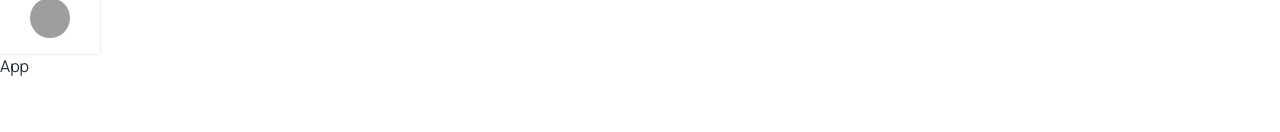
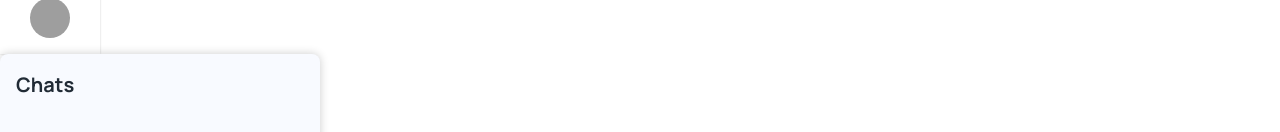
Before and after one commit to BlackProgrammer-prog/ProjectAP, a React (Create React App) app in the folder Frontend/: page /app in a window 1280 px wide. Shown: the part 746-878 px from the top of the page. Before the commit the page ends 824 px from the top, so only its background shows below. Built offline with nearby package versions, Linux system fonts and the light colour scheme; grey boxes are pictures that could not be loaded.

Commit message:
Add Chat Display

```diff
--- /dev/null
+++ b/Frontend/src/pages/dashboard/Chats.js
@@ -0,0 +1,34 @@
+import { Box, Stack, Typography } from '@mui/material';
+import React from 'react';
+
+const Chats = () => {
+    return (
+        <Box sx={{ display: 'flex', height: '100vh' }}>
+            {/* باکس چت در کنار داشبورد */}
+            <Box
+                sx={{
+                    position: 'relative',
+                    height: '100vh',
+                    width: 320, // عرض برای باکس چت
+                    backgroundColor: '#F8FAFF',
+                    boxShadow: '0px 0px 10px rgba(0,0,0,0.2)', // سایه برای برجسته کردن
+                    borderRadius: '8px', // گوشه‌های گرد
+                    padding: 2, // فاصله داخلی
+                    marginRight: 2, // فاصله بین نوار کناری و باکس چت
+                }}
+            >
+                <Stack direction="column" spacing={2}>
+                    <Typography variant="h5">Chats</Typography>
+                    {/* محتوای چت می‌تواند در اینجا قرار بگیرد */}
+                </Stack>
+            </Box>
+
+            {/* فضای خالی برای نمایش محتوای اصلی */}
+            <Box sx={{ flexGrow: 1, backgroundColor: '#fff' }}>
+                {/* محتوای اصلی */}
+            </Box>
+        </Box>
+    );
+};
+
+export default Chats;
--- a/Frontend/src/pages/dashboard/GeneralApp.js
+++ b/Frontend/src/pages/dashboard/GeneralApp.js
@@ -1,10 +1,11 @@
 import React from "react";
+import Chats from "./Chats";
 
 const GeneralApp = () => {
 
   return (
     <>
-      App
+      <Chats/>
     </>
   );
 };
```
